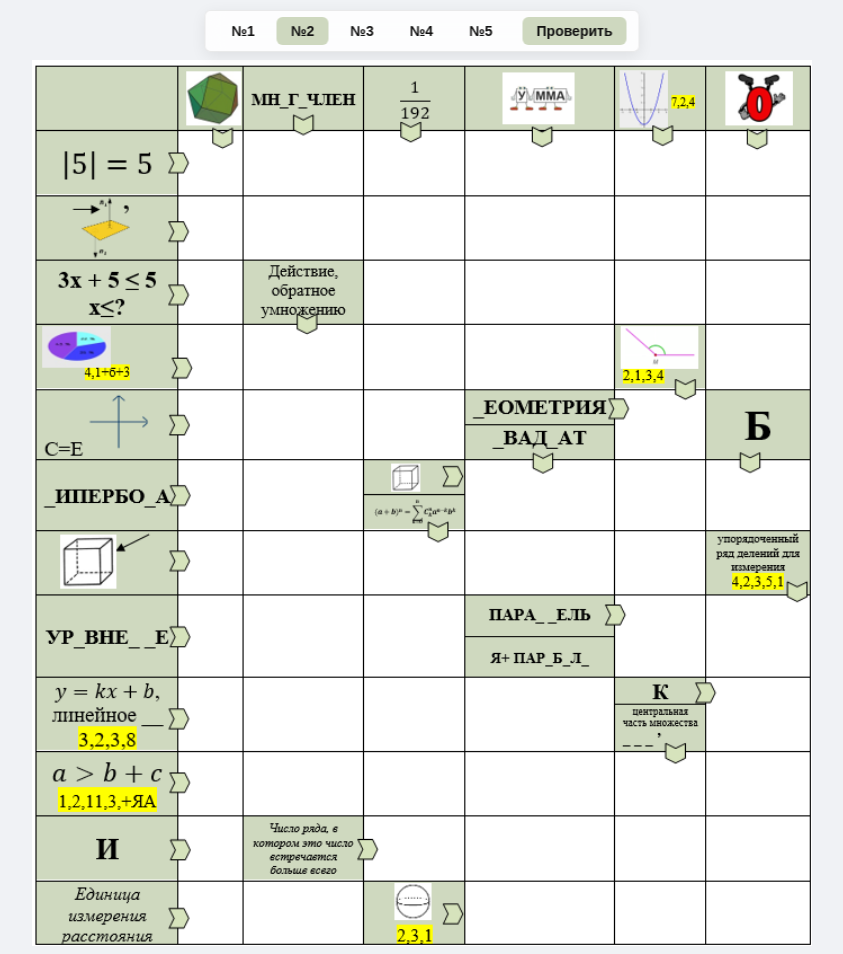
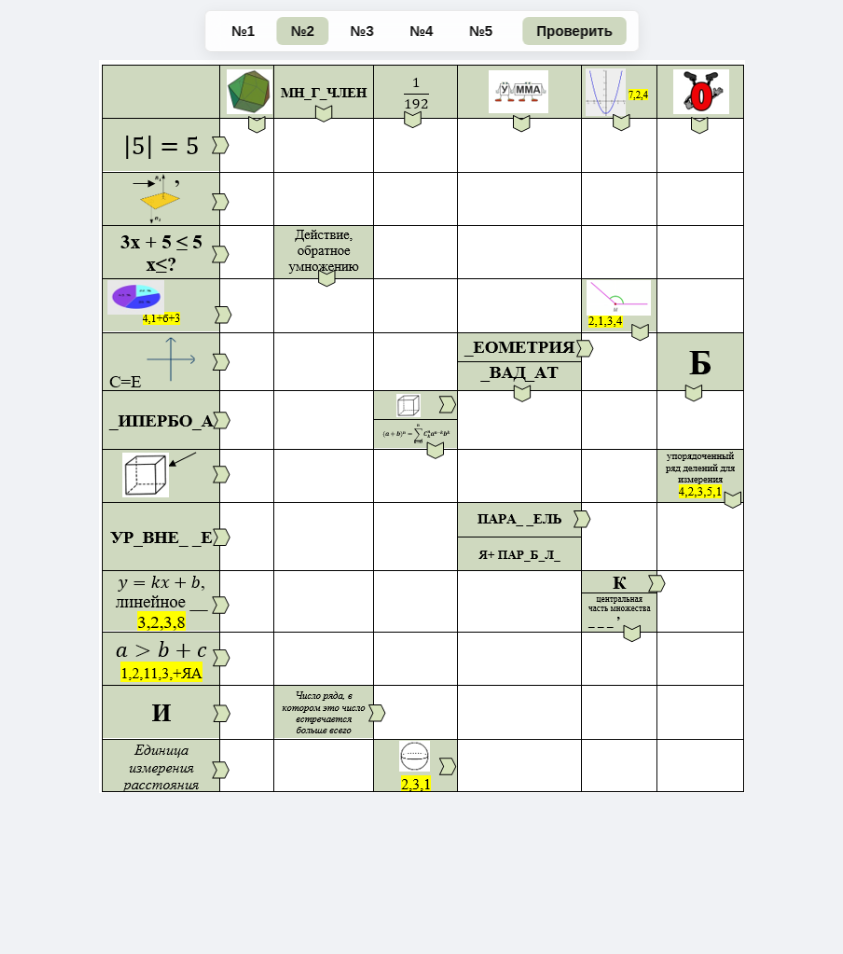
Before and after one commit to serg2ev/smartmathscan-v2, a plain HTML site: page scanword2.html in a window 1280 px wide. Shown: the whole page, without its empty margins (218-1061 px from the left). After the commit the page ends 801 px from the top, so only its background shows below. Drawn offline with Linux system fonts and the light colour scheme.

Commit message:
исправил ошибку отображения сканвордов и букв на моб.устройствах

```diff
--- a/scanword2.html
+++ b/scanword2.html
@@ -6,21 +6,48 @@
     <meta name="viewport" content="width=device-width, initial-scale=1.0">
     <title>SMARTMATHSCAN-V2</title>
     <style>
-
         body {
             display: flex;
             flex-direction: column;
             justify-content: flex-start;
             align-items: center;
             min-height: 100vh;
-            width: 100vw;
+            width: 100%;
+
             background-color: #f0f2f5;
             margin: 0;
-            padding: 60px 0 8px 0;
+            padding: 60px 10px 8px 10px;
 
-            overflow: auto;
+            overflow-x: hidden;
+
             font-family: Arial, Helvetica, sans-serif;
             box-sizing: border-box;
+        }
+
+        .crossword-container {
+            position: relative;
+            display: inline-block;
+            background: #111;
+            transform-origin: center center;
+            container-type: inline-size;
+
+            max-width: 100%;
+        }
+
+        .cell {
+            position: absolute;
+            text-align: center;
+            font-size: 5.5cqw;
+
+            font-weight: bold;
+            text-transform: uppercase;
+            background: transparent;
+            border: none;
+            outline: none;
+            box-sizing: border-box;
+            color: #000;
+            padding: 0;
+            line-height: 1;
         }
 
         .top-nav {
@@ -58,20 +85,6 @@
             white-space: nowrap;
         }
 
-        .cell {
-            position: absolute;
-            text-align: center;
-            font-size: 20px;
-
-            font-weight: bold;
-            text-transform: uppercase;
-            background: transparent;
-            border: none;
-            outline: none;
-            box-sizing: border-box;
-            color: #000;
-        }
-
         .nav-btn:active {
             transform: scale(0.96);
         }
@@ -98,14 +111,6 @@
 
         .btn-5:hover {
             background: rgba(204, 255, 204, 0.3);
-        }
-
-        .crossword-container {
-            zoom: 120%;
-            position: relative;
-            display: inline-block;
-            background: #111;
-            transform-origin: center center;
         }
 
         .bg-image {
@@ -327,10 +332,11 @@
             if (!img.complete || !img.naturalWidth || !img.naturalHeight) return;
 
             const nav = document.querySelector('.top-nav');
-            const navHeight = nav ? nav.offsetHeight + 20 : 0;
+            const navHeight = nav ? nav.offsetHeight + 15 : 0;
 
-            const viewportWidth = window.innerWidth;
-            const viewportHeight = window.innerHeight - navHeight;
+
+            const viewportWidth = (window.innerWidth || document.documentElement.clientWidth) - 20;
+            const viewportHeight = window.innerHeight - navHeight - 10;
 
             const boardRatio = img.naturalWidth / img.naturalHeight;
             const viewportRatio = viewportWidth / viewportHeight;
```
Also changed, not shown: index.html (+35 -27 lines), scanword3.html (+35 -28 lines), scanword4.html (+35 -27 lines), scanword5.html (+35 -27 lines).
